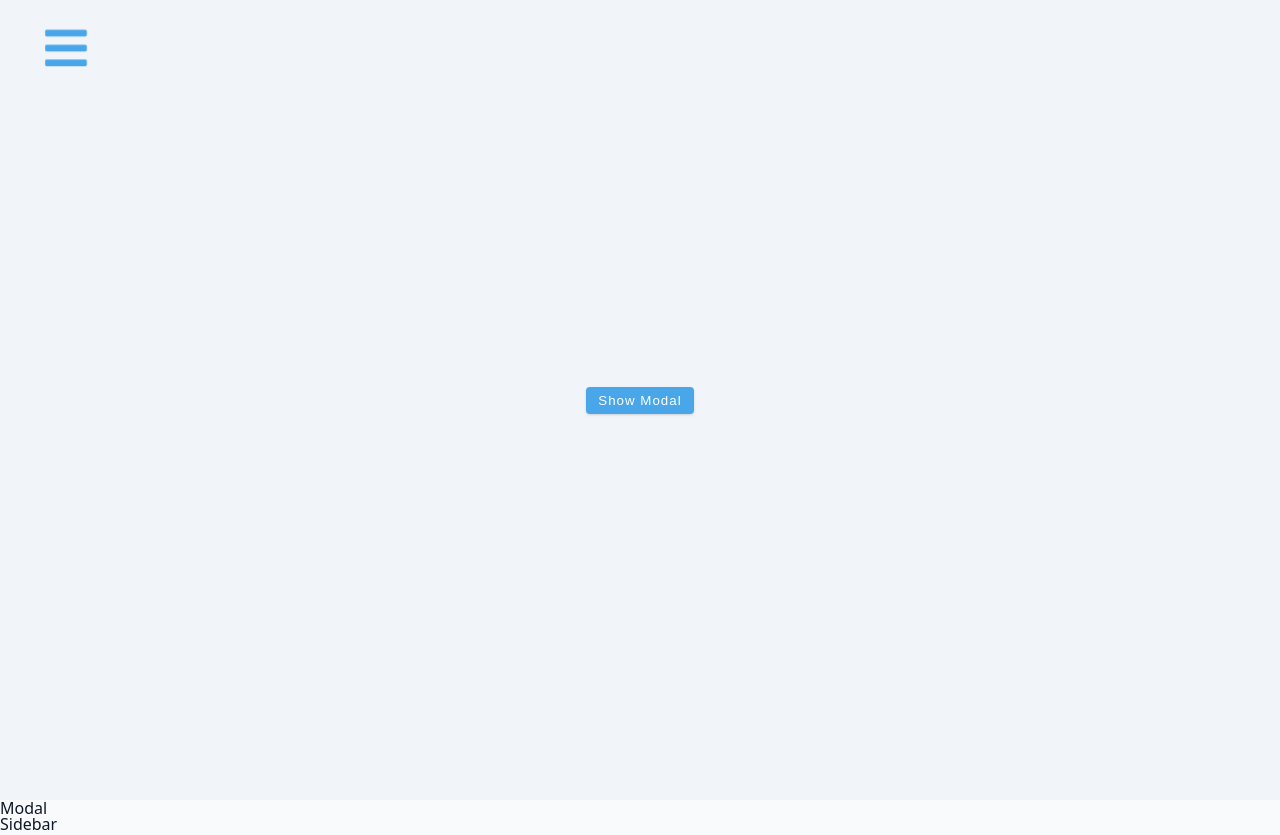
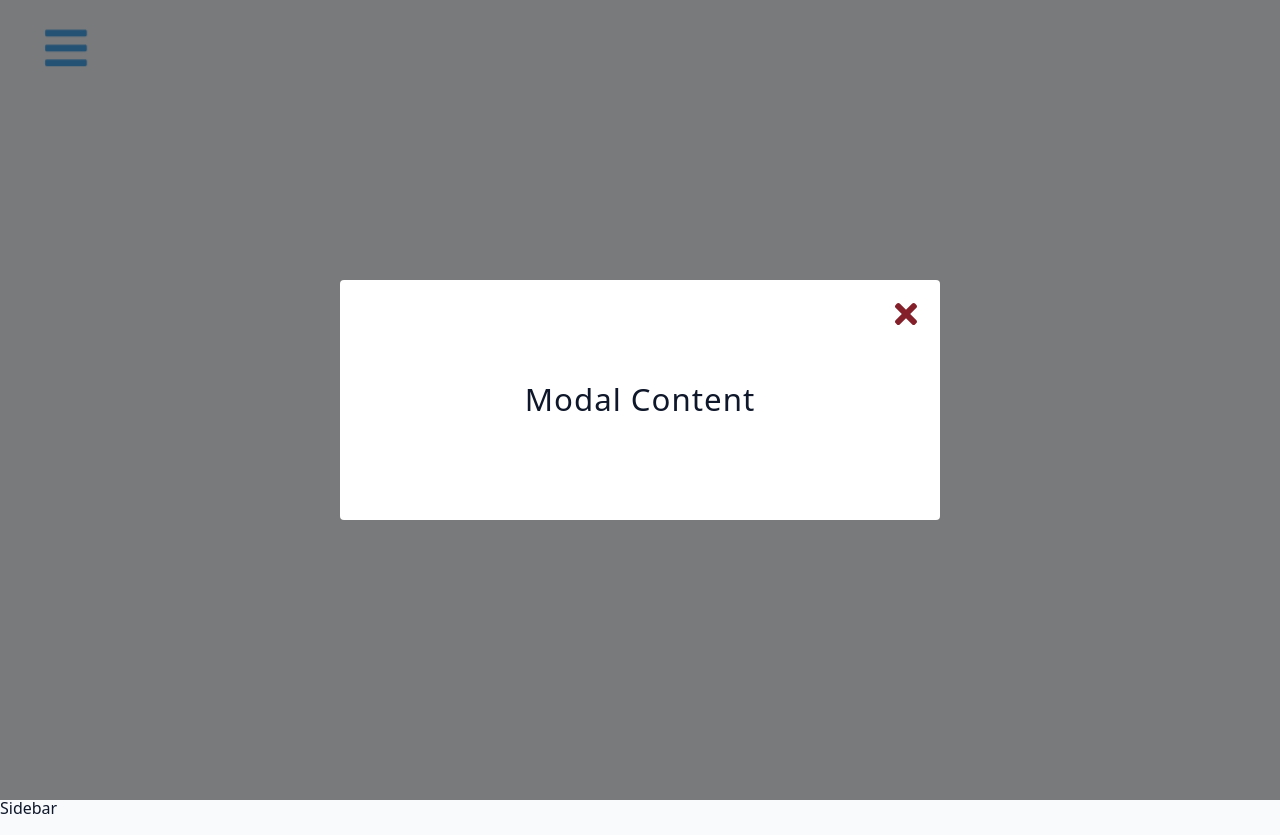
Before and after one commit to NaraeJang/React13-Sidebar, a React (Vite) app: page / in a window 1280 px wide. Both pictures are taken after a click on the button "Show Modal". Built offline with nearby package versions, Linux system fonts and the light colour scheme.

Commit message:
modal component

```diff
--- a/src/Home.jsx
+++ b/src/Home.jsx
@@ -3,7 +3,7 @@ import { FaBars } from "react-icons/fa";
 
 const Home = () => {
   const { openSidebar, openModal } = useGlobalContext();
-  console.log(openSidebar);
+
   return (
     <main>
       <button type="button" onClick={openSidebar} className="sidebar-toggle">
--- a/src/Modal.jsx
+++ b/src/Modal.jsx
@@ -1,4 +1,17 @@
+import { useGlobalContext } from "./context";
+import { FaTimes } from "react-icons/fa";
 const Modal = () => {
-  return <div>Modal</div>;
+  const { isModalOpen, closeModal } = useGlobalContext();
+
+  return (
+    <div className={isModalOpen ? "modal-overlay show-modal" : "modal-overlay"}>
+      <div className="modal-container">
+        <h3>modal content</h3>
+        <button className="close-modal-btn" onClick={closeModal}>
+          <FaTimes />
+        </button>
+      </div>
+    </div>
+  );
 };
 export default Modal;
--- a/src/index.css
+++ b/src/index.css
@@ -289,3 +289,54 @@ main {
     transform: scale(1);
   }
 }
+
+/*
+===============
+Modal
+===============
+*/
+
+.modal-overlay {
+  position: fixed;
+  top: 0;
+  left: 0;
+  height: 100vh;
+  width: 100vw;
+  background: rgba(0, 0, 0, 0.5);
+  display: grid;
+  place-items: center;
+  z-index: -1;
+  visibility: hidden;
+  opacity: 0;
+}
+
+.show-modal {
+  z-index: 10;
+  visibility: visible;
+  opacity: 1;
+  transition-property: opacity;
+  transition-duration: 1.5s;
+}
+
+.modal-container {
+  background: var(--white);
+  width: 90vw;
+  height: 30vh;
+  border-radius: var(--borderRadius);
+  max-width: var(--fixed-width);
+  text-align: center;
+  display: grid;
+  place-items: center;
+  position: relative;
+}
+
+.close-modal-btn {
+  position: absolute;
+  top: 1rem;
+  right: 1rem;
+  font-size: 2rem;
+  background-color: transparent;
+  border-color: transparent;
+  color: var(--red-dark);
+  cursor: pointer;
+}
```
